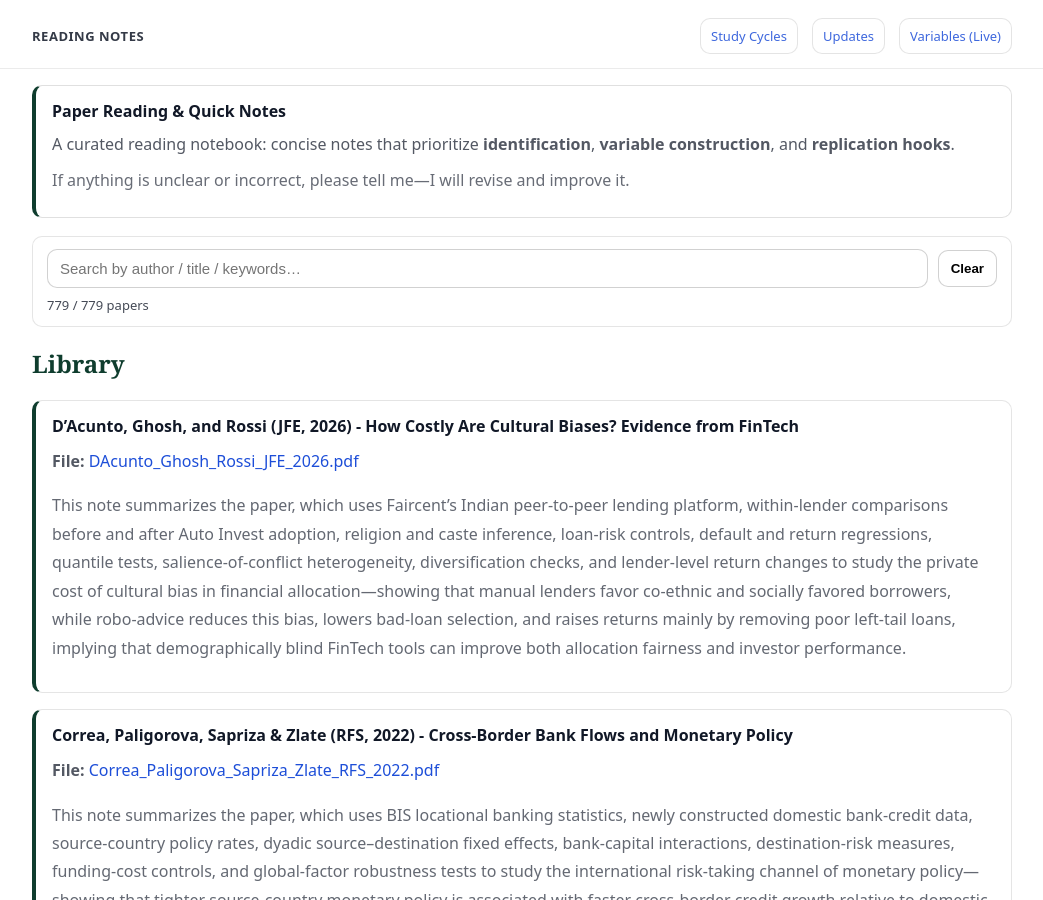
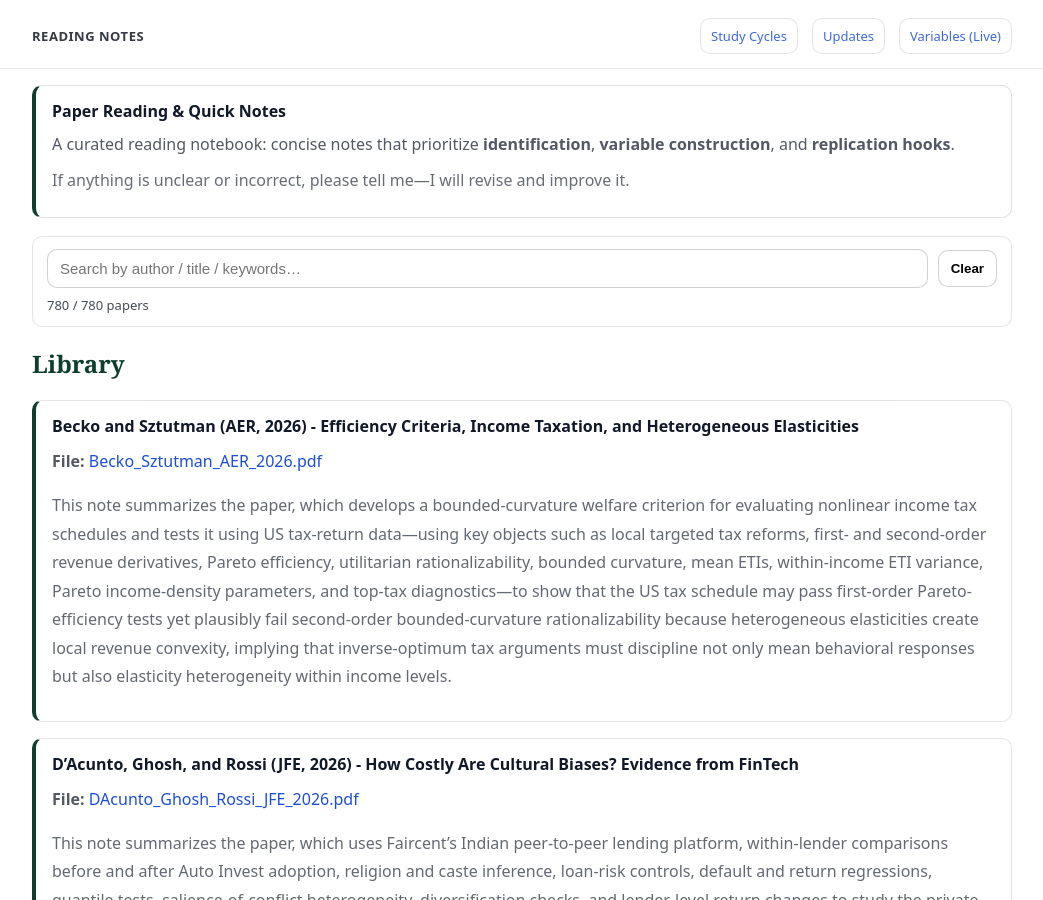
Before and after one commit to yaxinzn/study-archive, a Jekyll site: the page built from reading/index.md, in a window 1280 px wide and 900 px high. Shown: the whole window, without its empty margins (118-1161 px from the left). Built offline with Jekyll 4.4.1, drawn with Linux system fonts in a browser that asks for light colours.

Commit message:
Reading: add/update Becko_Sztutman_AER_2026.pdf

```diff
--- a/_data/reading.yml
+++ b/_data/reading.yml
@@ -1,3 +1,7 @@
+- title: "Becko and Sztutman (AER, 2026) - Efficiency Criteria, Income Taxation, and Heterogeneous Elasticities"
+  file: "Becko_Sztutman_AER_2026.pdf"
+  desc: "This note summarizes the paper, which develops a bounded-curvature welfare criterion for evaluating nonlinear income tax schedules and tests it using US tax-return data—using key objects such as local targeted tax reforms, first- and second-order revenue derivatives, Pareto efficiency, utilitarian rationalizability, bounded curvature, mean ETIs, within-income ETI variance, Pareto income-density parameters, and top-tax diagnostics—to show that the US tax schedule may pass first-order Pareto-efficiency tests yet plausibly fail second-order bounded-curvature rationalizability because heterogeneous elasticities create local revenue convexity, implying that inverse-optimum tax arguments must discipline not only mean behavioral responses but also elasticity heterogeneity within income levels."
+
 - title: "D’Acunto, Ghosh, and Rossi (JFE, 2026) - How Costly Are Cultural Biases? Evidence from FinTech"
   file: "DAcunto_Ghosh_Rossi_JFE_2026.pdf"
   desc: "This note summarizes the paper, which uses Faircent’s Indian peer-to-peer lending platform, within-lender comparisons before and after Auto Invest adoption, religion and caste inference, loan-risk controls, default and return regressions, quantile tests, salience-of-conflict heterogeneity, diversification checks, and lender-level return changes to study the private cost of cultural bias in financial allocation—showing that manual lenders favor co-ethnic and socially favored borrowers, while robo-advice reduces this bias, lowers bad-loan selection, and raises returns mainly by removing poor left-tail loans, implying that demographically blind FinTech tools can improve both allocation fairness and investor performance."
```
Also changed, not shown: 1 other file.
